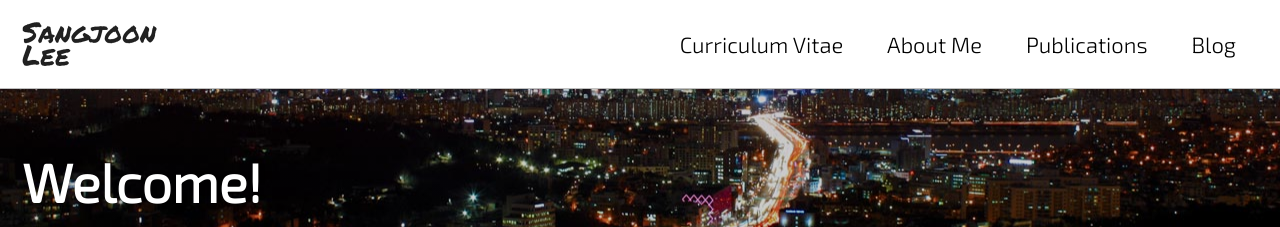
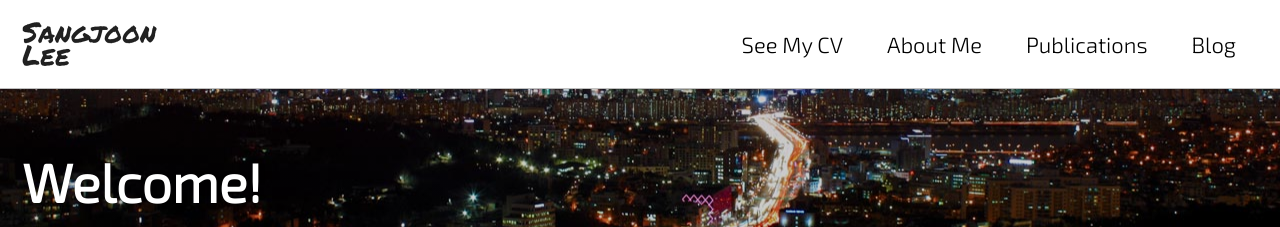
Before and after one commit to jun9303/jun9303.github.io, a Jekyll site: the page built from index.md, in a window 1280 px wide. Shown: the top 227 px of the page. Built offline with Jekyll 4.4.1, drawn with Linux system fonts in a browser that asks for light colours; cached includes are drawn as plain includes; nearby versions of some CDN libraries.

```diff
--- a/_data/navigation.yml
+++ b/_data/navigation.yml
@@ -1,5 +1,5 @@
 main:
-  - title: "Curriculum Vitae"
+  - title: "See My CV"
     url: "/assets/pdfjs/web/viewer.html?file=%2Fassets%2Fpdf%2Fcv_sangjoonlee.pdf#page=1&pagemode=none"
   - title: "About Me"
     url: /about_me/
```
